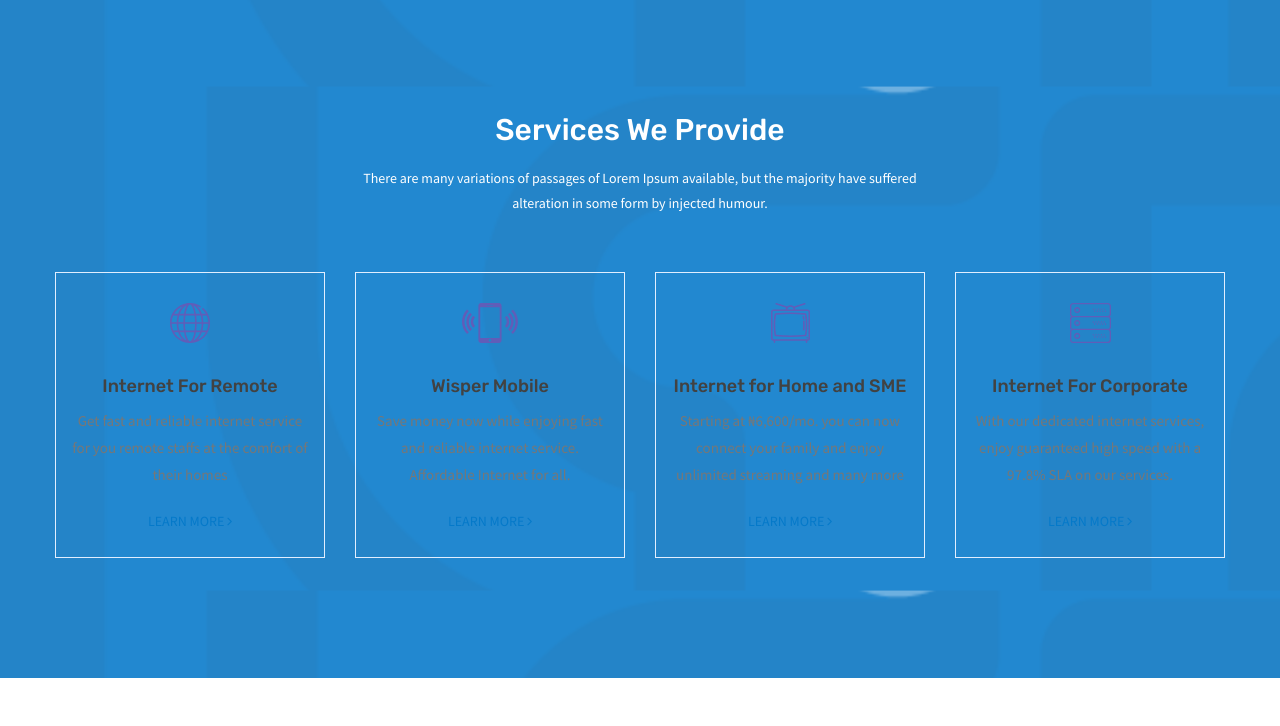
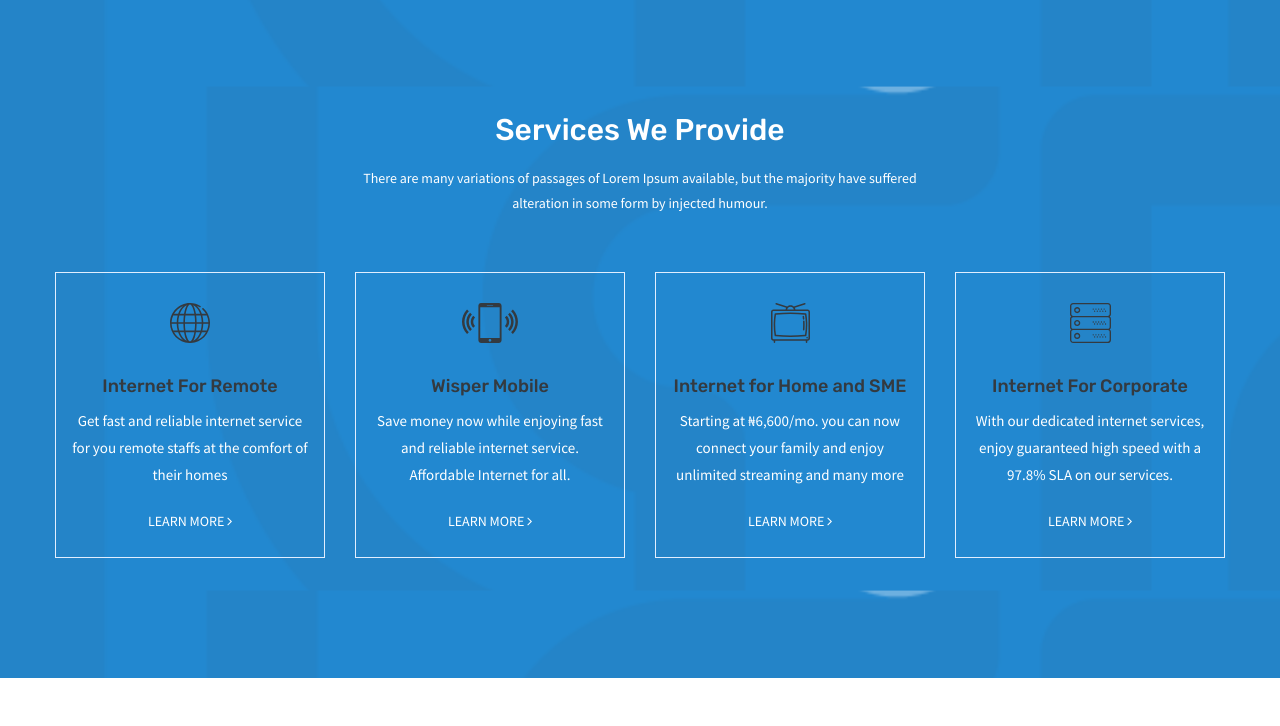
Before and after one commit to WisperHQ/wisper-isp, a PHP site: page / in a window 1280 px wide. Shown: the part 1457-2183 px from the top of the page. Run offline with PHP 8.4, Linux system fonts and the light colour scheme.

Commit message:
fix styling issues in home

```diff
--- a/index.php
+++ b/index.php
@@ -145,37 +145,37 @@
                     </div>
                 </div>
             </div>
-            <div class="row">
+            <div class="row text-white">
                 <div class="col-lg-3 col-sm-6">
                     <div class="single-service text-center" data-animate="fadeInUp" data-delay=".1">
-                        <img src="img/icons/earth.svg" alt="" class="svg">
-                        <h4>Internet For Remote</h4>
+                        <img  src="img/icons/earth.svg" alt="" class="svg text-dark">
+                        <h4 class="text-dark">Internet For Remote</h4>
                         <p>Get fast and reliable internet service for you remote staffs at the comfort of their homes</p>
-                        <a href="internet-remote-work.php">Learn More <i class="fa fa-angle-right"></i></a>
+                        <a class="text-white" href="internet-remote-work.php">Learn More <i class="fa fa-angle-right"></i></a>
                     </div>
                 </div>
                 <div class="col-lg-3 col-sm-6">
                     <div class="single-service text-center" data-animate="fadeInUp" data-delay=".4">
-                        <img src="img/icons/phone.svg" alt="" class="svg">
-                        <h4>Wisper Mobile</h4>
+                        <img src="img/icons/phone.svg" alt="" class="svg text-dark">
+                        <h4 class="text-dark">Wisper Mobile</h4>
                         <p>Save money now while enjoying fast and reliable internet service. Affordable Internet for all.</p>
-                        <a href="internet-wisper-mobile.php">Learn More <i class="fa fa-angle-right"></i></a>
+                        <a class="text-white" href="internet-wisper-mobile.php">Learn More <i class="fa fa-angle-right"></i></a>
                     </div>
                 </div>
                 <div class="col-lg-3 col-sm-6">
                     <div class="single-service text-center" data-animate="fadeInUp" data-delay=".7">
-                        <img src="img/icons/tv.svg" alt="" class="svg">
-                        <h4>Internet for Home and SME</h4>
+                        <img src="img/icons/tv.svg" alt="" class="svg text-dark">
+                        <h4 class="text-dark">Internet for Home and SME</h4>
                         <p>Starting at ₦6,600/mo. you can now connect your family and enjoy unlimited streaming and many more</p>
-                        <a href="internet-home-sme.php">Learn More <i class="fa fa-angle-right"></i></a>
+                        <a class="text-white" href="internet-home-sme.php">Learn More <i class="fa fa-angle-right"></i></a>
                     </div>
                 </div>
                 <div class="col-lg-3 col-sm-6">
                     <div class="single-service text-center" data-animate="fadeInUp" data-delay="1">
-                        <img src="img/icons/server.svg" alt="" class="svg">
-                        <h4>Internet For Corporate</h4>
+                        <img src="img/icons/server.svg" alt="" class="svg text-dark">
+                        <h4 class="text-dark">Internet For Corporate</h4>
                         <p>With our dedicated internet services, enjoy guaranteed high speed with a 97.8% SLA on our services.</p>
-                        <a href="internet-corporate.php">Learn More <i class="fa fa-angle-right"></i></a>
+                        <a class="text-white" href="internet-corporate.php">Learn More <i class="fa fa-angle-right"></i></a>
                     </div>
                 </div>
             </div>
@@ -399,9 +399,6 @@
                 <div class="col-lg-6">
                     <div class="popup-video mb-50" data-animate="fadeInUp" data-delay=".4">
                         <img src="img/video-thumb.jpg" data-rjs="2" alt="">
-                        <a href="https://www.youtube.com/watch?v=6ZfuNTqbHE8" class="youtube-popup play-btn ripple">
-                            <i class="fa fa-play"></i>
-                        </a>
                     </div>
                 </div>
             </div>
```
